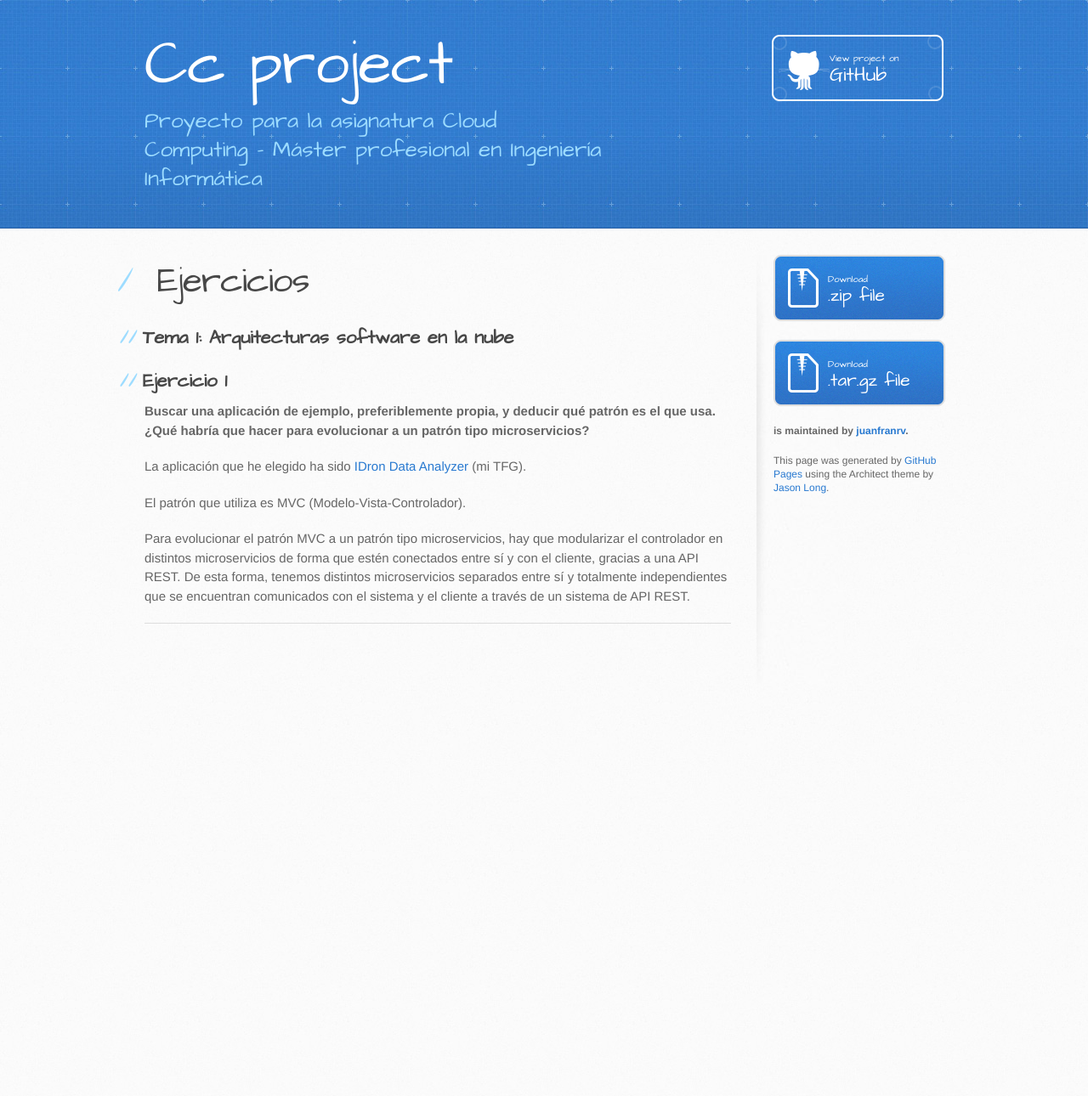
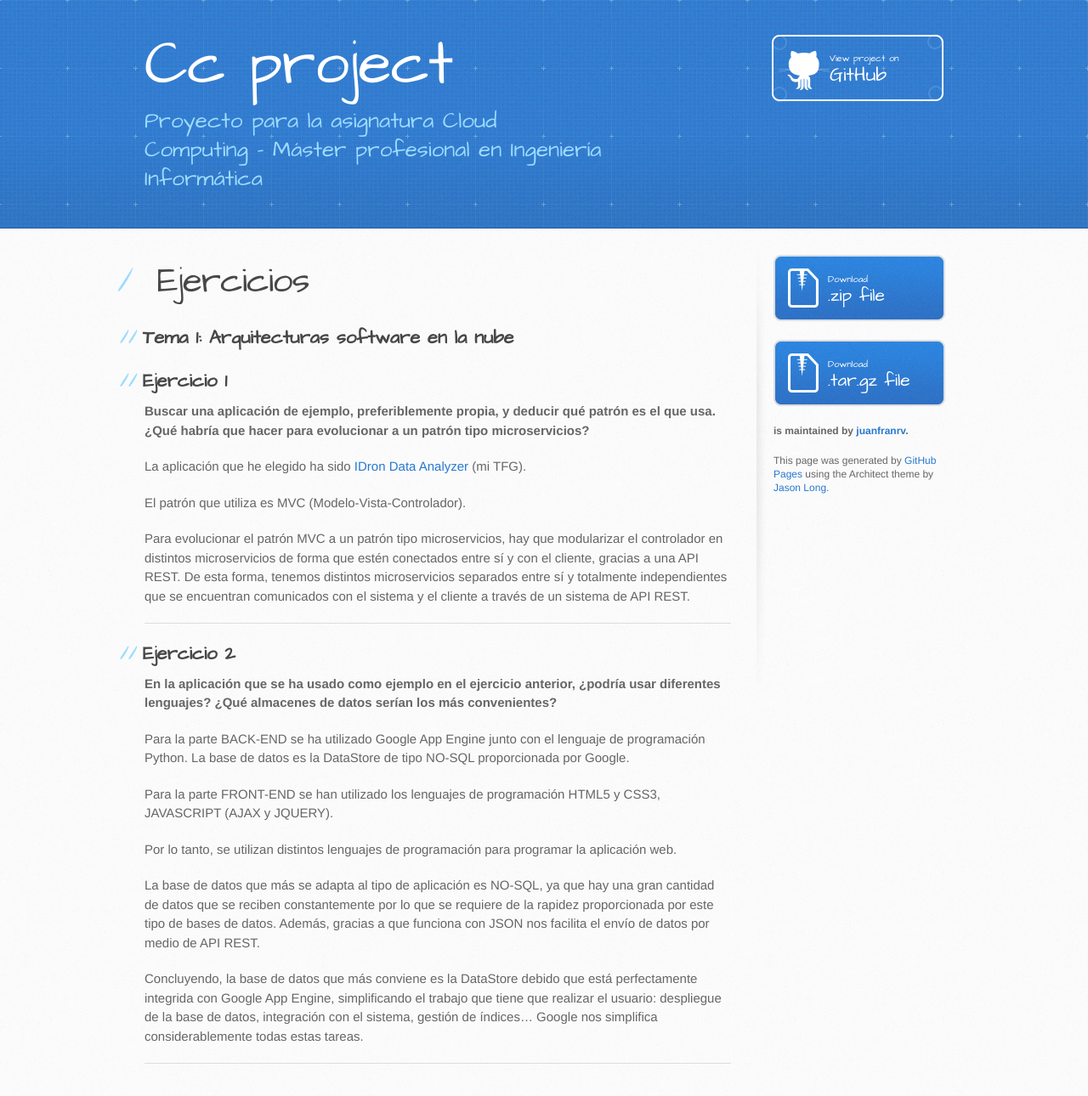
Before and after one commit to juanfranrv/CC_Project, a Jekyll site: the page built from ejercicios_Tema1.md, in a window 1280 px wide. Shown: the whole page at 85% size. Built offline with Jekyll 4.4.1, drawn with Linux system fonts in a browser that asks for light colours; before the commit the page ends 900 px from its top, so only the background shows below that.

Commit message:
Añadiendo ejercicio 2 closes #7

```diff
--- a/ejercicios_Tema1.md
+++ b/ejercicios_Tema1.md
@@ -15,3 +15,19 @@ El patrón que utiliza es MVC (Modelo-Vista-Controlador).
 Para evolucionar el patrón MVC a un patrón tipo microservicios, hay que modularizar el controlador en distintos microservicios de forma que estén conectados entre sí y con el cliente, gracias a una API REST. De esta forma, tenemos distintos microservicios separados entre sí y totalmente independientes que se encuentran comunicados con el sistema y el cliente a través de un sistema de API REST.
 
 ***
+
+## Ejercicio 2 ##
+
+**En la aplicación que se ha usado como ejemplo en el ejercicio anterior, ¿podría usar diferentes lenguajes? ¿Qué almacenes de datos serían los más convenientes?**
+
+Para la parte BACK-END se ha utilizado Google App Engine junto con el lenguaje de programación Python. La base de datos es la DataStore de tipo NO-SQL proporcionada por Google.
+
+Para la parte FRONT-END se han utilizado los lenguajes de programación HTML5 y CSS3, JAVASCRIPT (AJAX y JQUERY).
+
+Por lo tanto, se utilizan distintos lenguajes de programación para programar la aplicación web.
+
+La base de datos que más se adapta al tipo de aplicación es NO-SQL, ya que hay una gran cantidad de datos que se reciben constantemente por lo que se requiere de la rapidez proporcionada por este tipo de bases de datos. Además, gracias a que funciona con JSON nos facilita el envío de datos por medio de API REST.
+
+Concluyendo, la base de datos que más conviene es la DataStore debido que está perfectamente integrida con Google App Engine, simplificando el trabajo que tiene que realizar el usuario: despliegue de la base de datos, integración con el sistema, gestión de índices... Google nos simplifica considerablemente todas estas tareas.
+
+***
```
